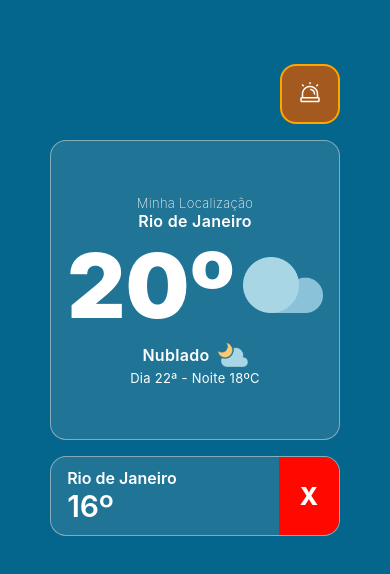
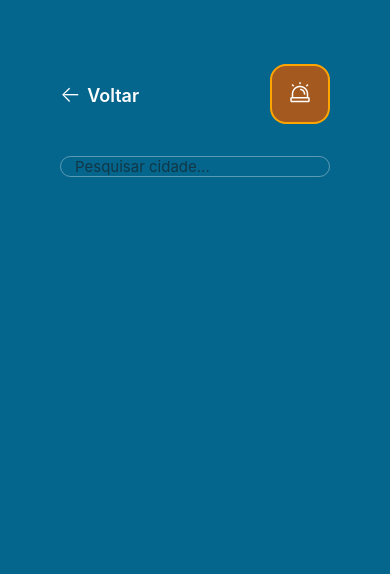
Before and after one commit to Phonedison/react-native-p4, a React Native app: screen / in a window 390 px wide. Shown: the top 574 px of the page. Built offline with nearby package versions, Linux system fonts and the light colour scheme.

Commit message:
feat: Implementando o método de uso da Api e adicionar aos favoritos

```diff
--- a/App.tsx
+++ b/App.tsx
@@ -2,13 +2,13 @@ import { StatusBar } from "expo-status-bar";
 import { View } from "react-native";
 import { Home } from "./src/screens/Home";
 import { styles } from "./src/screens/Home/styles";
-import { Search } from "./src/screens/Search";
+import { SearchScreen } from "./src/screens/Search";
 
 
 export default function App() {
   return (
     <View style={styles.container}>
-      <Home/>
+      <SearchScreen/>
     </View>
   );
 }
--- a/src/hooks/index.tsx
+++ b/src/hooks/index.tsx
@@ -149,6 +149,11 @@ export const useBuscarClima = () => {
     }
   };
 
+  const limparResultados = () => {
+  setLocaisEncontrados([]);
+  setErro(null);
+  };
+
   return {
     locaisEncontrados, // -> lista de locais após a busca da cidade pelo nome
     dadosClima, // -> objeto com todos os dados meteorológicos da cidade selecionada
@@ -156,6 +161,7 @@ export const useBuscarClima = () => {
     erro, // -> Mensagem de erro informando o local
     buscarCidade, // -> método para buscar cidade pelo nome
     buscarClimaPorCoodenadas, // buscarClimaPorCoodenadas(latitude, longitude)-> busca dados climaticos passando latitude e longitude
+    limparResultados // Método para limpar os resultados da tela de pesquisa quando o usuário excluir o que digitou
   };
 };
 
--- a/src/screens/Search/index.tsx
+++ b/src/screens/Search/index.tsx
@@ -1,22 +1,60 @@
-import React, { useState } from "react";
-import { Image, Text, TouchableOpacity, View, TextInput} from "react-native";
+import React, { useState, useEffect } from "react";
+import { Image, Text, TouchableOpacity, View, TextInput, FlatList } from "react-native";
 import { styles } from "./styles";
 import { SafeAreaProvider, SafeAreaView } from "react-native-safe-area-context";
 import iconeAlerta from "../../../assets/Siren.png";
+import { useBuscarClima } from "../../hooks";
 
-export const Search = () => {
+export const SearchScreen = () => {
   const [notificacao, setNotificacao] = useState(true);
   const [search, setSearch] = useState("");
+  const [favoritos, setFavoritos] = useState<Set<number>>(new Set());
+
+  const { locaisEncontrados, loading, buscarCidade, limparResultados } = useBuscarClima();
+
+  const handleFavoritar = (id: number) => {
+    setFavoritos(prev => {
+      const next = new Set(prev);
+      next.has(id) ? next.delete(id) : next.add(id);
+      return next;
+    });
+  };
+
+
+  const renderItem = ({ item }: { item: any }) => {
+    const isFavorito = favoritos.has(item.id);
+    const subtitle = [item.admin1, item.country].filter(Boolean).join(", ");
+
+    return (
+      <TouchableOpacity
+        style={[styles.resultItem, isFavorito && styles.resultItemSelected]}
+        onPress={() => console.log("navegar para detalhes de", item.name)}
+        activeOpacity={0.85}
+      >
+        <View style={styles.resultTextWrapper}>
+          <Text style={[styles.text, styles.local]}>{item.name}</Text>
+          {subtitle ? <Text style={[styles.text, styles.description]}>{subtitle}</Text> : null}
+        </View>
+
+        <TouchableOpacity
+          onPress={() => handleFavoritar(item.id)}
+          style={[styles.checkWrapper, isFavorito && styles.checkWrapperSelected]}
+          hitSlop={{ top: 10, bottom: 10, left: 10, right: 10 }}
+        >
+          <Text style={styles.checkIcon}>✓</Text>
+        </TouchableOpacity>
+      </TouchableOpacity>
+    );
+  };
 
   return (
     <SafeAreaProvider>
       <SafeAreaView style={styles.container} edges={["left", "right", "top"]}>
+
         <View style={styles.header}>
           <TouchableOpacity style={styles.backBtn}>
-    <Text style={styles.backArrow}>← <Text style= {styles.backText}> Voltar</Text></Text>
-
+            <Text style={styles.backArrow}>← <Text style={styles.backText}>Voltar</Text></Text>
           </TouchableOpacity>
-
           <TouchableOpacity activeOpacity={0.8}>
             {notificacao && (
               <View style={styles.iconeContainer}>
@@ -25,16 +63,39 @@ return (
             )}
           </TouchableOpacity>
         </View>
-      <View  style={styles.searchWrapper}>
+
+        <View style={styles.searchWrapper}>
           <TextInput
             style={styles.searchInput}
             placeholder="Pesquisar cidade..."
             placeholderTextColor="rgba(26, 25, 25, 0.6)"
             value={search}
-          onChangeText={setSearch}
-          autoCorrect={false}
+            onChangeText={(text) => {
+            setSearch(text);
+            if (text.trim().length >= 3) {
+            buscarCidade(text);
+            } else {
+            limparResultados();
+            }
+           }}
           />
+
         </View>
+
+        <FlatList
+          data={locaisEncontrados}
+          keyExtractor={(item) => String(item.id)}
+          renderItem={renderItem}
+          keyboardShouldPersistTaps="handled"
+          showsVerticalScrollIndicator={false}
+          style={{ width: "100%" }}
+          ListEmptyComponent={
+            search.trim().length >= 3 && !loading
+              ? <Text style={styles.emptyText}>Nenhuma cidade encontrada.</Text>
+              : null
+          }
+        />
+
       </SafeAreaView>
     </SafeAreaProvider>
   );
--- a/src/screens/Search/styles.ts
+++ b/src/screens/Search/styles.ts
@@ -115,7 +115,6 @@ export const styles = StyleSheet.create({
     borderRadius: 20,
     paddingHorizontal: 14,
     marginBottom: 16,
-    height: 46,
     overflow: "hidden",
     borderWidth: 1,
     borderColor: "rgba(255, 255, 255, 0.34)",
@@ -123,16 +122,10 @@ export const styles = StyleSheet.create({
   },
 
   searchInput: {
-     flex: 1,
+    flex: 1,
     color: "#fff",
     fontSize: 15,
   },
-
-  searchIcon: {
-    fontSize: 18,
-    opacity: 0.8,
-  },
-
   emptyText: {
     color: "rgba(255,255,255,0.6)",
     textAlign: "center",
@@ -140,7 +133,54 @@ export const styles = StyleSheet.create({
     fontSize: 14,
   },
 
+    checkWrapper: {
+    width: 34,
+    height: 34,
+    borderRadius: 10,
+    backgroundColor: "rgba(255,255,255,0.2)",
+    justifyContent: "center",
+    alignItems: "center",
+  },
+  checkWrapperSelected: {
+    backgroundColor: "#2ecc71",
+  },
+  checkIcon: {
+    color: "#fff",
+    fontSize: 16,
+    fontWeight: "bold",
+  },
 
+  resultItem: {
+  flexDirection: "row",
+  alignItems: "center",
+  justifyContent: "space-between",
+  backgroundColor: "rgba(255,255,255,0.15)",
+  borderRadius: 14,
+  paddingVertical: 12,
+  paddingHorizontal: 16,
+  marginBottom: 10,
+  borderWidth: 1,
+  borderColor: "rgba(255,255,255,0.2)",
+  minHeight: 56,
+  alignSelf: "stretch",
+},
+  resultItemSelected: {
+    backgroundColor: "rgba(255,255,255,0.22)",
+    borderColor: "rgba(255,255,255,0.45)",
+  },
+  resultTextWrapper: {
+    flex: 1,
+  },
+  resultName: {
+  color: "#ffffff",
+  fontSize: 15,
+  fontWeight: "600",
+},
+resultSub: {
+  color: "rgba(255,255,255,0.75)",
+  fontSize: 12,
+  marginTop: 2,
+},
 
 
 });
```
Lines whose indentation alone changed are shown as unchanged.
